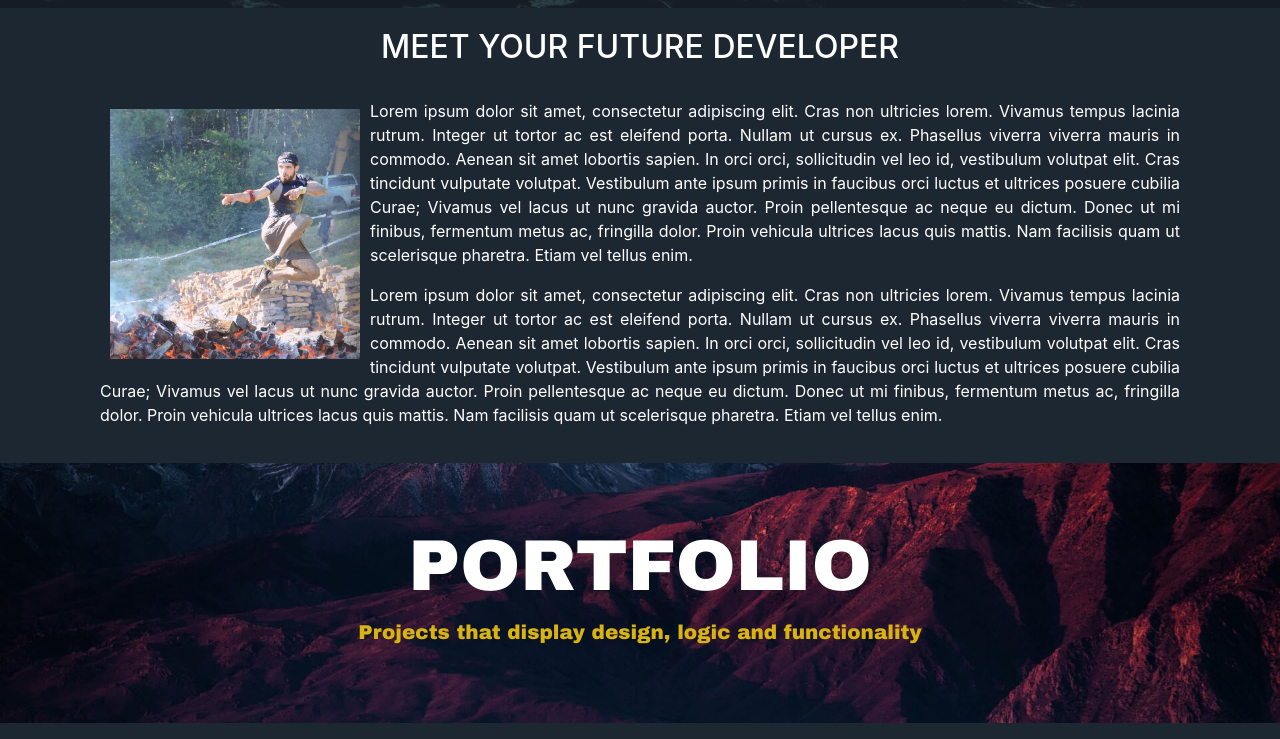
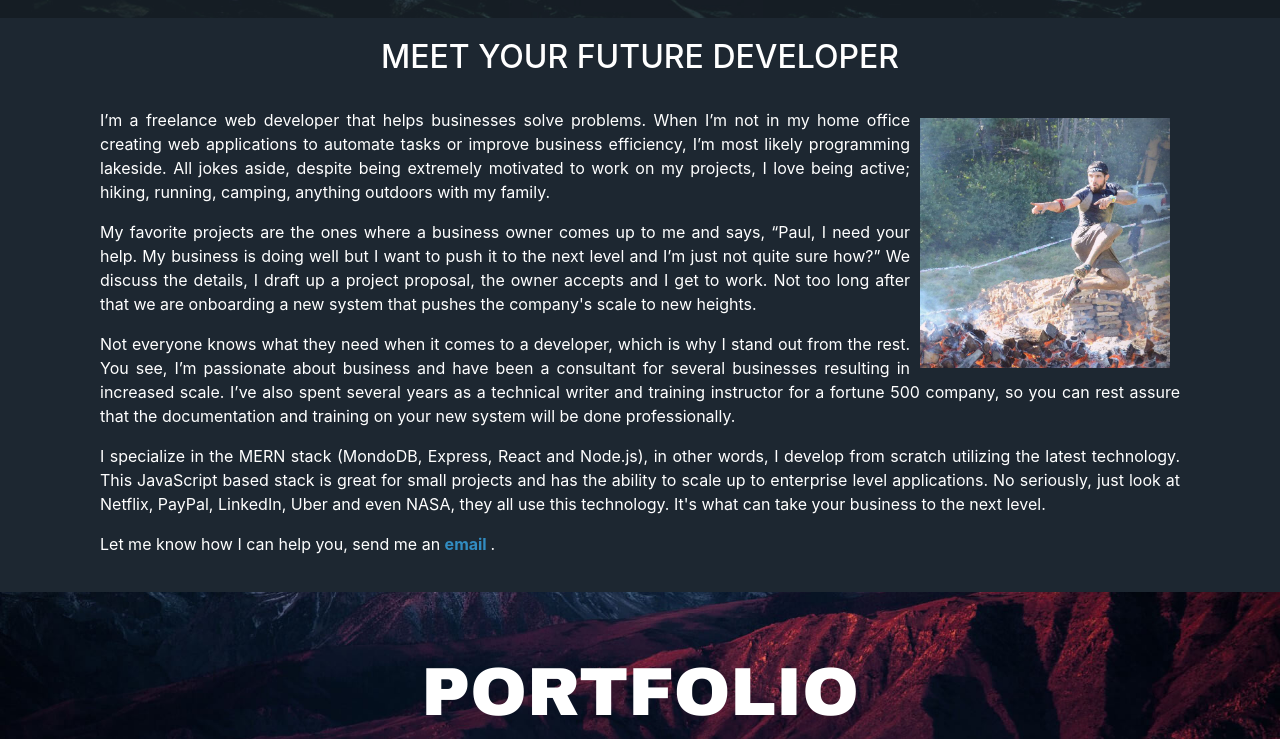
Before and after one commit to PaulLNH/PLPortfolio, a plain HTML site: page index.html in a window 1280 px wide. Shown: the part 830-1569 px from the top of the page. Drawn offline with nearby package versions, Linux system fonts and the light colour scheme.

Commit message:
Added Bio text, Changed orientation of about photo to align right, Changed header text to be responsive. Removed margin-top from logo, Added padding-top to logo (better UX with scroll spy menu)

```diff
--- a/assets/css/style.css
+++ b/assets/css/style.css
@@ -84,9 +84,18 @@ hr {
     font-family: "Archivo Black", sans-serif;
 }
 
+h1.logoFont {
+    font-size: 4.25em;
+}
+
+p.logoFont {
+    font-size: 1.25em;
+}
+
 .logoDiv {
-    margin-top: 56px;
+    /* margin-top: 56px; */
     padding: 20px;
+    padding-top: 90px;
     color: white;
     background-color: #0b3c5d;
     opacity: 0.75;
--- a/index.html
+++ b/index.html
@@ -67,10 +67,10 @@
             <div class="logoDiv">
                 <h1 class="display-3 logoFont">PAUL LAIRD</h1>
                 <p class="lead logoFont goldLeaf">Professional Web Developer</p>
-                <!-- <p class="lead">
-                <a class="btn btn-primary btn-lg" href="#" role="button">Learn more</a>
+            </div>
+            <!-- <p class="lead">
+                <a class="btn btn-primary btn-lg" href="#" role="button">Contact Me</a>
             </p> -->
-            </div>
             <div class="quote text-center">
                 <hr width="10%">
                 <p>
@@ -87,22 +87,37 @@
                 <div class="col-12">
                     <h2 class="text-center">MEET YOUR FUTURE DEVELOPER</h2>
                     <br>
-                    <img src="assets/img/paul2.jpg" alt="Paul Competing in the Tactical Strength Challenge" class="float-left" id="aboutmePhoto">
-                    <p class="text-justify">Lorem ipsum dolor sit amet, consectetur adipiscing elit. Cras non ultricies lorem. Vivamus tempus lacinia
-                        rutrum. Integer ut tortor ac est eleifend porta. Nullam ut cursus ex. Phasellus viverra viverra mauris
-                        in commodo. Aenean sit amet lobortis sapien. In orci orci, sollicitudin vel leo id, vestibulum volutpat
-                        elit. Cras tincidunt vulputate volutpat. Vestibulum ante ipsum primis in faucibus orci luctus et
-                        ultrices posuere cubilia Curae; Vivamus vel lacus ut nunc gravida auctor. Proin pellentesque ac neque
-                        eu dictum. Donec ut mi finibus, fermentum metus ac, fringilla dolor. Proin vehicula ultrices lacus
-                        quis mattis. Nam facilisis quam ut scelerisque pharetra. Etiam vel tellus enim.</p>
+                    <img src="assets/img/paul2.jpg" alt="Paul Competing in the Tactical Strength Challenge" class="float-right" id="aboutmePhoto">
+                    <p class="text-justify">I’m a freelance web developer that helps businesses solve problems. When I’m not in my home office creating
+                        web applications to automate tasks or improve business efficiency, I’m most likely programming lakeside.
+                        All jokes aside, despite being extremely motivated to work on my projects, I love being active; hiking,
+                        running, camping, anything outdoors with my family. </p>
 
-                    <p class="text-justify">Lorem ipsum dolor sit amet, consectetur adipiscing elit. Cras non ultricies lorem. Vivamus tempus lacinia
-                        rutrum. Integer ut tortor ac est eleifend porta. Nullam ut cursus ex. Phasellus viverra viverra mauris
-                        in commodo. Aenean sit amet lobortis sapien. In orci orci, sollicitudin vel leo id, vestibulum volutpat
-                        elit. Cras tincidunt vulputate volutpat. Vestibulum ante ipsum primis in faucibus orci luctus et
-                        ultrices posuere cubilia Curae; Vivamus vel lacus ut nunc gravida auctor. Proin pellentesque ac neque
-                        eu dictum. Donec ut mi finibus, fermentum metus ac, fringilla dolor. Proin vehicula ultrices lacus
-                        quis mattis. Nam facilisis quam ut scelerisque pharetra. Etiam vel tellus enim.</p>
+                    <p class="text-justify">My favorite projects are the ones where a business owner comes up to me and says, “Paul, I need your
+                        help. My business is doing well but I want to push it to the next level and I’m just not quite sure
+                        how?” We discuss the details, I draft up a project proposal, the owner accepts and I get to work.
+                        Not too long after that we are onboarding a new system that pushes the company's scale to new heights.
+                    </p>
+
+                    <p class="text-justify">Not everyone knows what they need when it comes to a developer, which is why I stand out from the rest.
+                        You see, I’m passionate about business and have been a consultant for several businesses resulting
+                        in increased scale. I’ve also spent several years as a technical writer and training instructor for
+                        a fortune 500 company, so you can rest assure that the documentation and training on your new system
+                        will be done professionally.
+                    </p>
+
+                    <p class="text-justify">I specialize in the MERN stack (MondoDB, Express, React and Node.js), in other words, I develop from
+                        scratch utilizing the latest technology. This JavaScript based stack is great for small projects
+                        and has the ability to scale up to enterprise level applications. No seriously, just look at Netflix,
+                        PayPal, LinkedIn, Uber and even NASA, they all use this technology. It's what can take your business
+                        to the next level.
+                    </p>
+
+                    <p class="text-justify">Let me know how I can help you, send me an
+                        <strong>
+                            <a class="text-primary" href="mailto:plaird83@gmail.com?Subject=Let's%20Get%20Started!" target="_top">email</a>
+                        </strong>.
+                    </p>
 
                 </div>
             </div>
@@ -143,7 +158,7 @@
                         <img class="card-img-top" src="assets/img/colosseum.png" alt="Colosseum RPG">
                         <div class="card-body">
                             <h5 class="card-title">Colosseum RPG</h5>
-                            <p class="card-text">Simple single player two button RPG game. Defeate all of your enemies.</p>
+                            <p class="card-text">Single player two button RPG game. Defeate all of your enemies, strategy is key!</p>
                             <br>
                             <span class="portfolioBtn">
                                 <a href="https://paullnh.github.io/Colosseum-RPG/" target="_blank" class="btn btn-primary">PAGE</a>
@@ -159,10 +174,9 @@
                         <img class="card-img-top" src="assets/img/trivia.png" alt="GoT Trivia">
                         <div class="card-body">
                             <h5 class="card-title">GoT Trivia</h5>
-                            <p class="card-text">Trivia game engine setup with a Game of Thrones JSON object file. Easily customizable with a
-                                couple variables.
-
+                            <p class="card-text">Trivia game engine initialized with a Game of Thrones JSON file. Easily customizable!
                             </p>
+                            <br>
                             <span class="portfolioBtn">
                                 <a href="https://paullnh.github.io/Trivia/" target="_blank" class="btn btn-primary">PAGE</a>
                                 <a href="https://github.com/PaulLNH/Trivia" target="_blank" class="btn btn-primary">SOURCE</a>
@@ -193,7 +207,7 @@
                         <img class="card-img-top" src="assets/img/streamscout2.jpg" alt="Stream Scout">
                         <div class="card-body">
                             <h5 class="card-title">Stream Scout</h5>
-                            <p class="card-text">Search YouTube or GIPHY and return 10 results, store your search results in history tab.</p>
+                            <p class="card-text">Search YouTube or GIPHY using API calls. Search results get stored in your history tab.</p>
                             <br>
                             <span class="portfolioBtn">
                                 <a href="https://paullnh.github.io/Stream-Scout/" target="_blank" class="btn btn-primary">PAGE</a>
```
